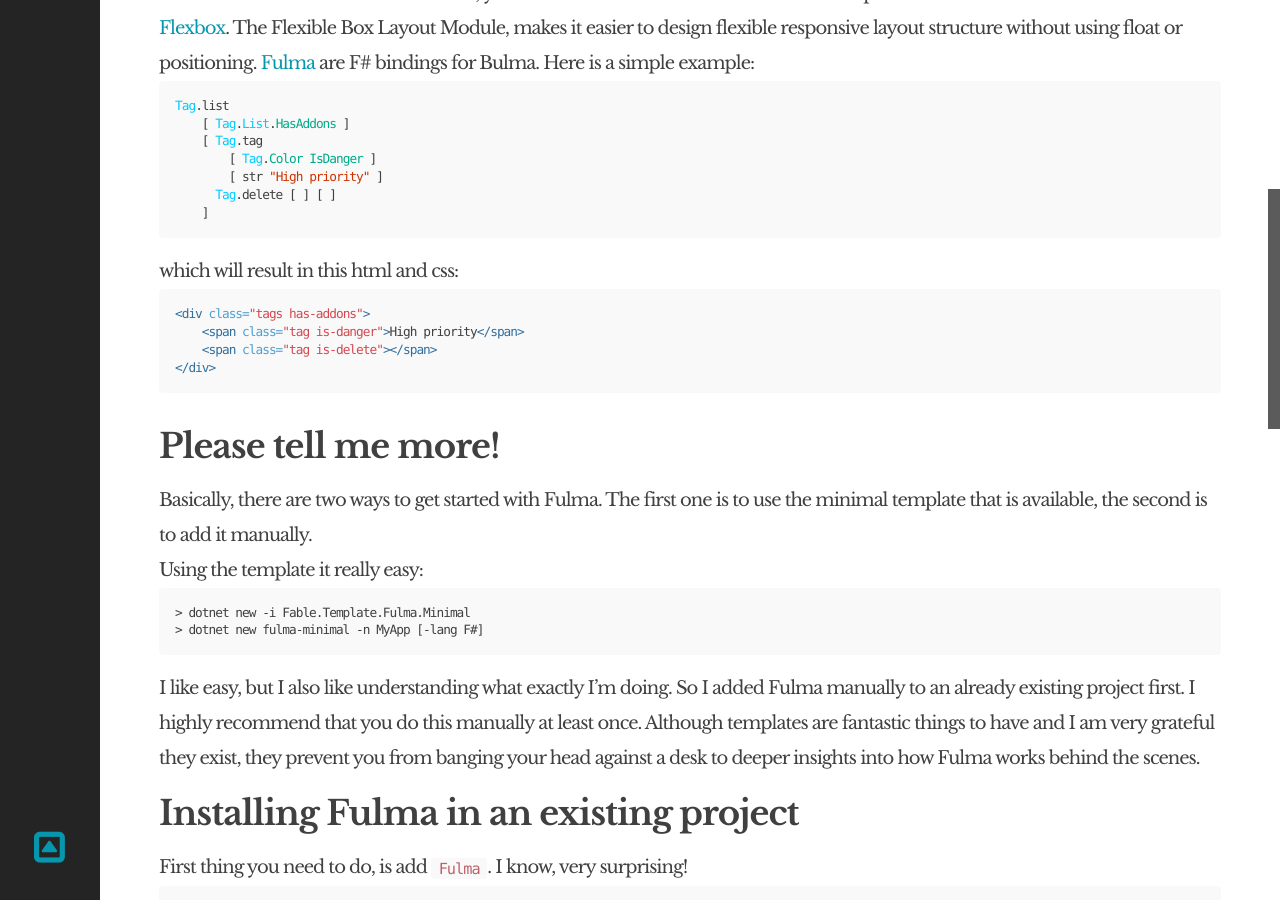
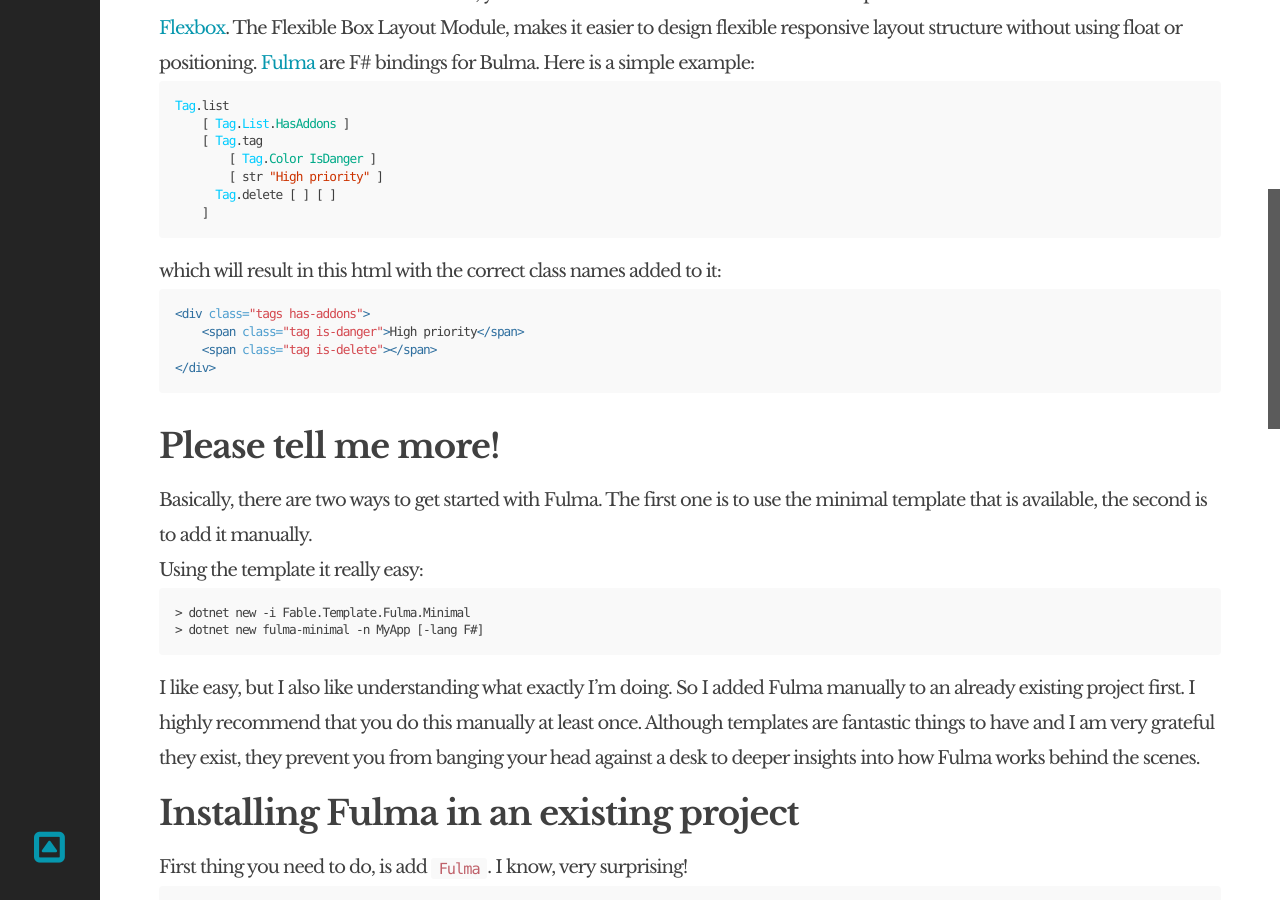
Before and after one commit to selketjah/selketjah.github.io, a Jekyll site: the page built from _posts/2018-05-22-adding-fulma.md, in a window 1280 px wide and 900 px high, scrolled down 709 px. Built offline with Jekyll 4.4.1, drawn with Linux system fonts in a browser that asks for light colours; comment, search, counter and statistics services are not loaded.

Commit message:
fix typo

````diff
--- a/_posts/2018-05-22-adding-fulma.md
+++ b/_posts/2018-05-22-adding-fulma.md
@@ -37,7 +37,7 @@
     ]
 ```
 
-which will result in this html and css:
+which will result in this html with the correct class names added to it:
 
 ```html
 <div class="tags has-addons">
````
